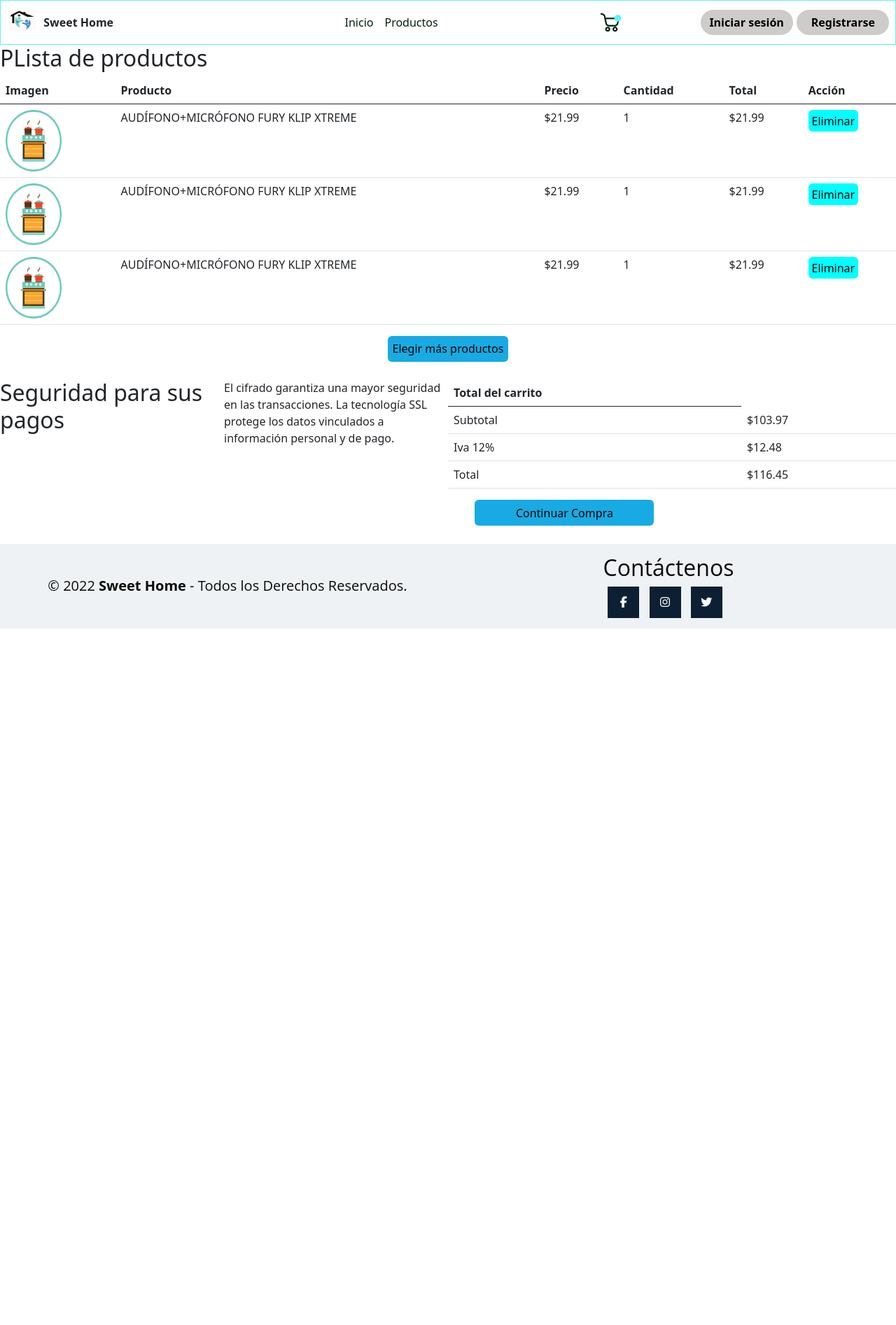
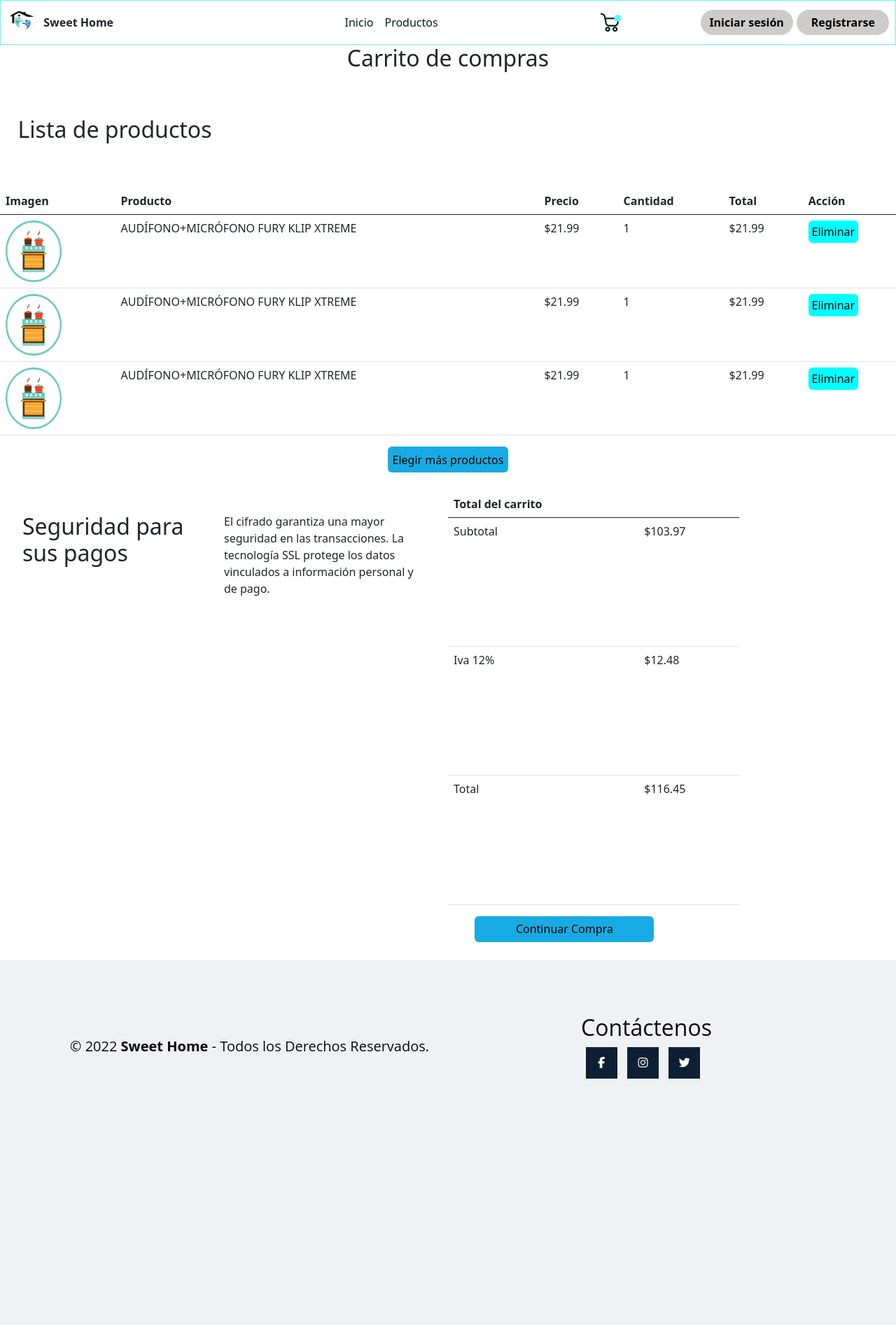
Before and after one commit to bethsaida03/ProyectoPNUD, a Django app: page /carrito in a window 1280 px wide. Shown: the whole page at 70% size. Before the commit the page ends 898 px from the top, so only its background shows below. Run offline with Django 4.2, Linux system fonts and the light colour scheme; some libraries are stand-ins or nearby versions.

Commit message:
css de carrito

```diff
--- a/SitioWeb/templates/SitioWeb/carrito.html
+++ b/SitioWeb/templates/SitioWeb/carrito.html
@@ -48,14 +48,14 @@
         border: none;
     }
 
-    /* .box {
-        width: 100%;
-        height: 230px;
-        margin: 10px;
+    .box {
         box-sizing: border-box;
         border-radius: 4px;
+        display: grid;
+        grid-template-rows: 1fr 3fr;
+        margin: 5%;
 
-    } */
+    }
 
     .ContenedorG {
         width: 80%;
@@ -84,7 +84,18 @@
 
     }
 
-    .titulo-principal-carrito:hover {
+    .titulo-principal-carrito {
+        display: flex;
+        justify-content: center;
+        align-items: center;
+    }
+
+    .titulo-secundario-carrito {
+        width: 28%;
+        margin: 5% 2%;
+    }
+
+    .titulo-secundario-carrito:hover {
         border-bottom: 2px solid #5DF5F5;
     }
 
@@ -95,8 +106,9 @@
     }
 </style>
 {% include "./header.html" %}
-<div class="titulo-principal-carrito">
-    <h2>PLista de productos</h2>
+<h2 class="titulo-principal-carrito">Carrito de compras</h2>
+<div class="titulo-secundario-carrito">
+    <h2>Lista de productos</h2>
 </div>
 <table class="table">
     <thead>
@@ -149,10 +161,11 @@
             La tecnología SSL protege los datos vinculados a información personal y de pago.</p>
 
     </div>
-    <table class="table">
+    <table class="table" style="width: 65%;" >
         <thead>
             <tr>
                 <th scope="col">Total del carrito</th>
+                <th scope="col"></th>
             </tr>
         </thead>
         <tbody>
```
